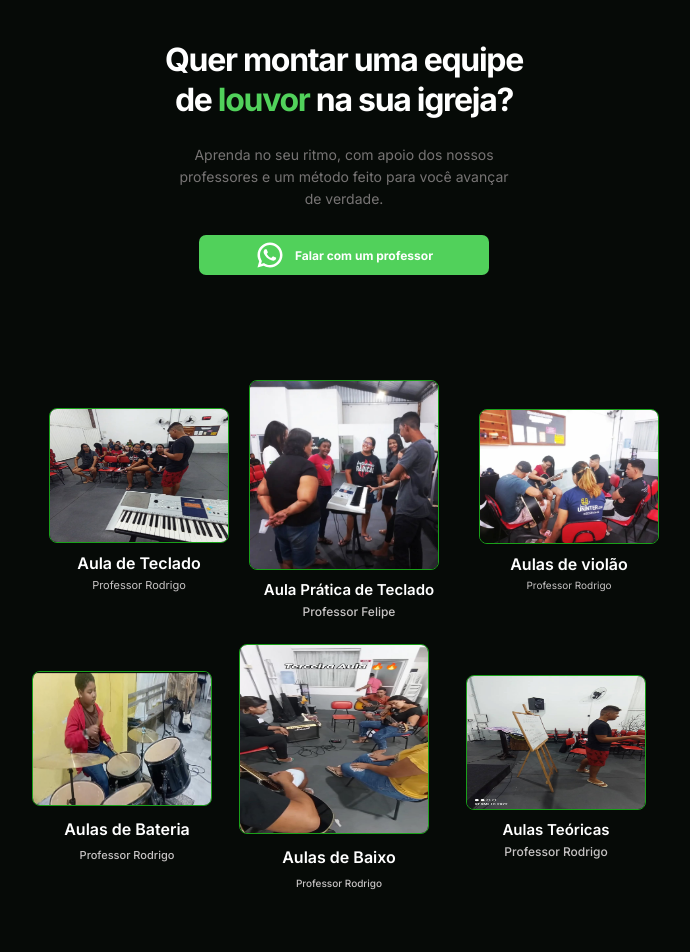
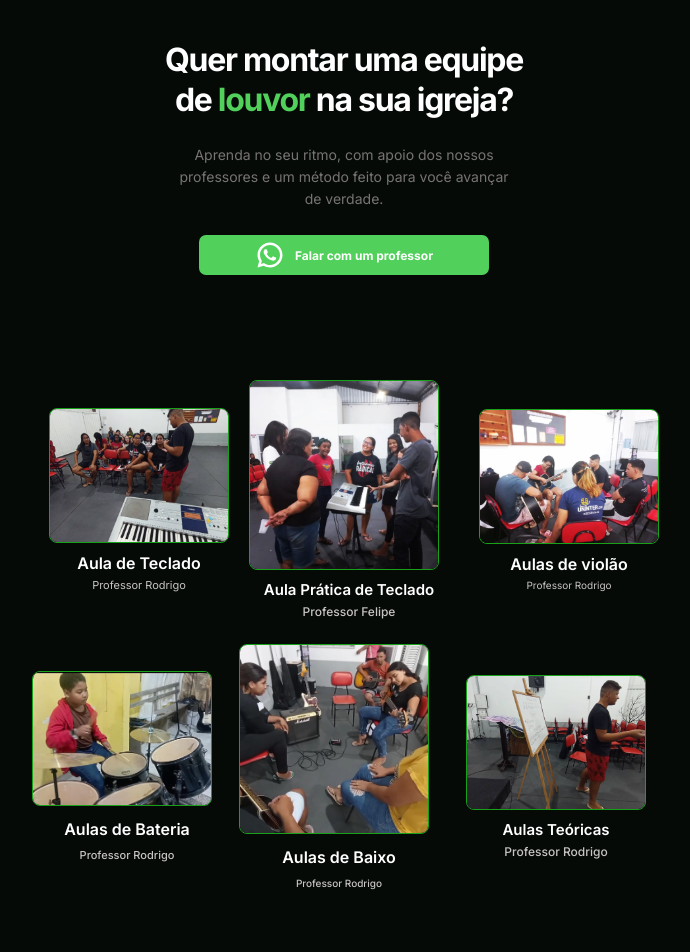
Before and after one commit to Wrocha21/LandingPageRF, a React (Vite) app in the folder siteRF/: page / in a window 1280 px wide. Shown: the top 952 px of the page, without its empty margins (296-986 px from the left). Built offline with nearby package versions, Linux system fonts and the light colour scheme.

Commit message:
add object-fit

```diff
--- a/siteRF/src/css/sectionImages/secImages.css
+++ b/siteRF/src/css/sectionImages/secImages.css
@@ -5,13 +5,13 @@
   padding: 10px;
 }
 
-.images1{
+.images1 {
   display: flex;
   flex-direction: column;
   gap: 20px;
 }
 
-.images2{
+.images2 {
   display: flex;
   flex-direction: column;
   gap: 20px;
@@ -192,6 +192,7 @@
     img {
       width: 180px;
       height: 135px;
+      object-fit: cover;
     }
     .titleExp1 {
       text-align: center;
@@ -274,6 +275,7 @@
       width: 180px;
       height: 135px;
       margin: 0px;
+      object-fit: cover;
     }
     .titleExp4 {
       text-align: center;
@@ -304,6 +306,7 @@
     img {
       margin: 0;
       width: 190px;
+      object-fit: cover;
       height: 190px;
     }
     .titleExp5 {
@@ -333,6 +336,7 @@
     transition: all linear 0.2s;
 
     img {
+      object-fit: cover;
       width: 180px;
       height: 135px;
       margin: 0px;
```
